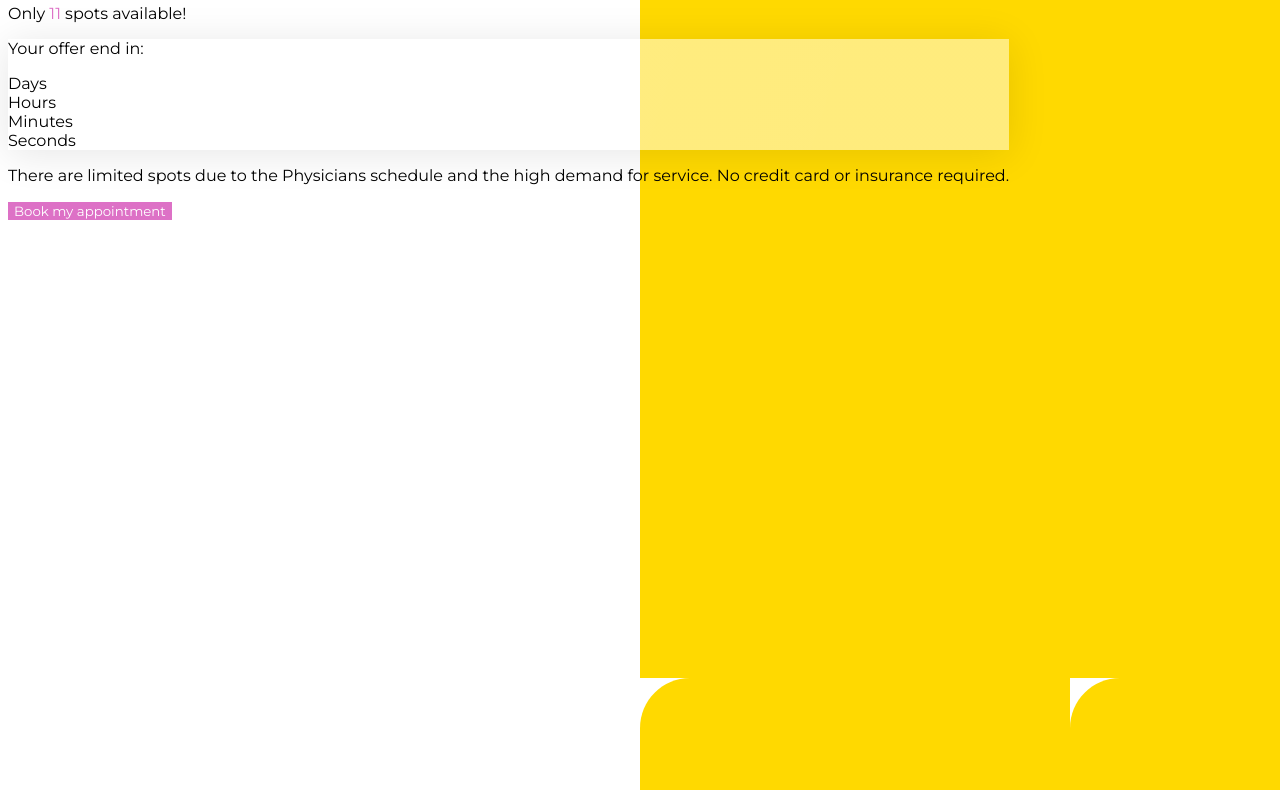
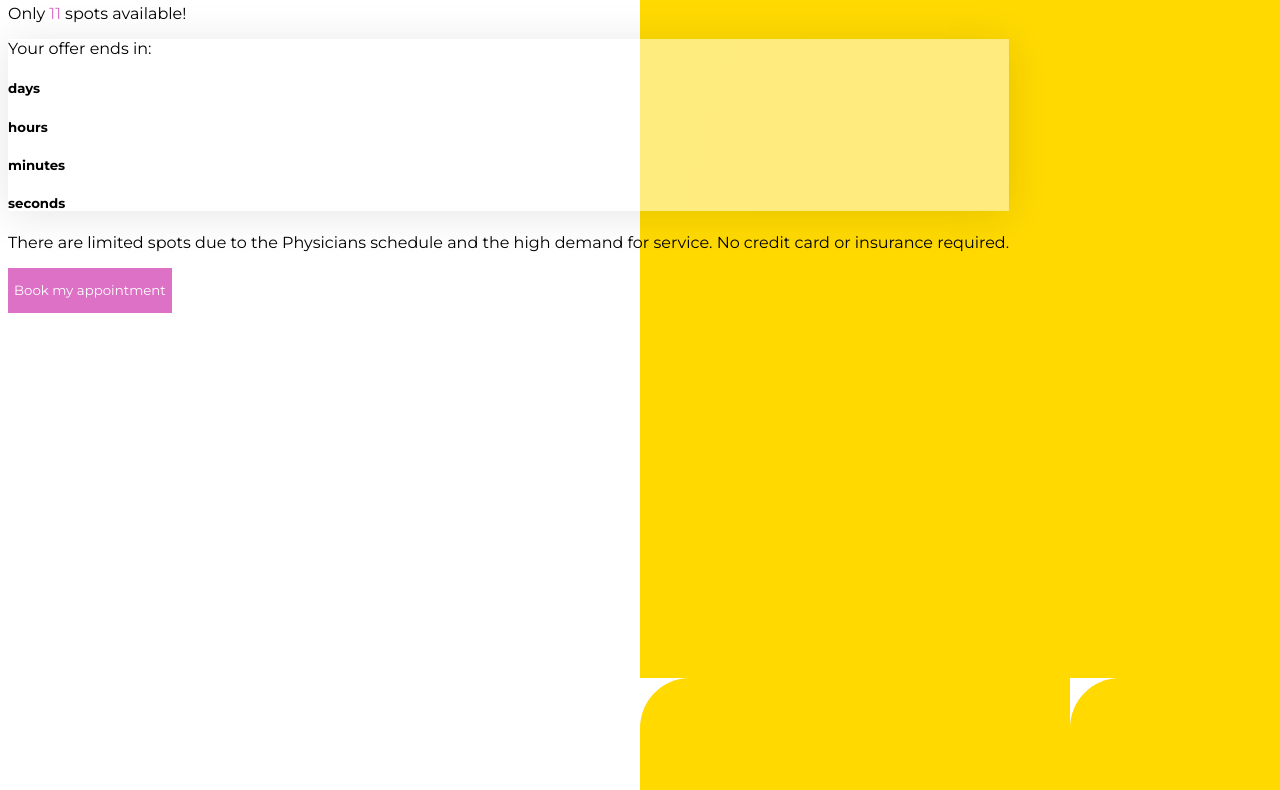
Before and after one commit to federicaulzurrun/Test-Task-Federica-Ulzurrun, a website: page src/index.html in a window 1280 px wide. Shown: the part 107-897 px from the top of the page. Drawn offline with nearby package versions, Linux system fonts and the light colour scheme.

Commit message:
added more details to main section

```diff
--- a/src/index.html
+++ b/src/index.html
@@ -32,17 +32,35 @@
   <!-- Main Section -->
   <main>
     <div class="content">
-      <h1>Chicago’s Free Medical Check-Up and Weight Loss Consultation</h1>
+      <h1>Chicago’s <span class="colored-text-free">Free</span> Medical Check-Up and Weight Loss Consultation</h1>
       <p class="spots">Only <span class="colored-text">11</span> spots available!</p>
       <div class="countdown-container">
-        <p>Your offer end in:</p>
-        <div id="days" class="countdown-item">Days</div>
-        <div id="hours" class="countdown-item">Hours</div>
-        <div id="minutes" class="countdown-item">Minutes</div>
-        <div id="seconds" class="countdown-item">Seconds</div>
+        <p class="offer">Your offer ends in:</p>
+        <div class="countdown">
+          <div id="days" class="countdown-item">
+            <h5 class="time">days</h5>
+            <h5 class="days"> </h5>
+          </div>
+          <div id="hours" class="countdown-item">
+            <h5 class="time">hours</h5>
+            <h5 class="hours"></h5>
+          </div>
+          <div id="minutes" class="countdown-item">
+            <h5 class="time">minutes</h5>
+            <h5 class="minutes"></h5>
+          </div>
+          <div id="seconds" class="countdown-item">
+            <h5 class="time">seconds</h5>
+            <h5 class="seconds"></h5>
+          </div>
+        </div>
       </div>
-      <p class="spots">There are limited spots due to the Physicians schedule and the high demand for service. No credit card or insurance required.</p>
-      <button class="btn-pink">Book my appointment</button>
+      <div class="description">
+        <p class="spotsDescription">There are limited spots due to the Physicians schedule and the high demand for service. No credit card or insurance required.</p>
+      </div>
+      <button class="btn-pink">
+        <p>Book my appointment</p>
+      </button>
     </div>
     <div class="yellowBackground">
     </div>
```
